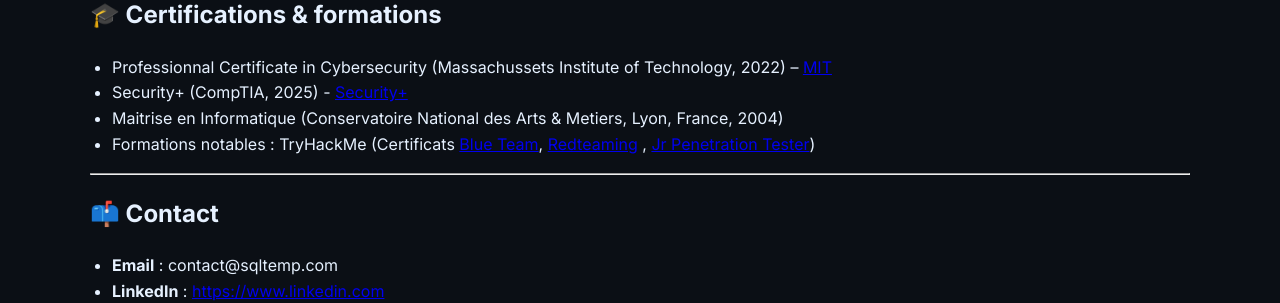
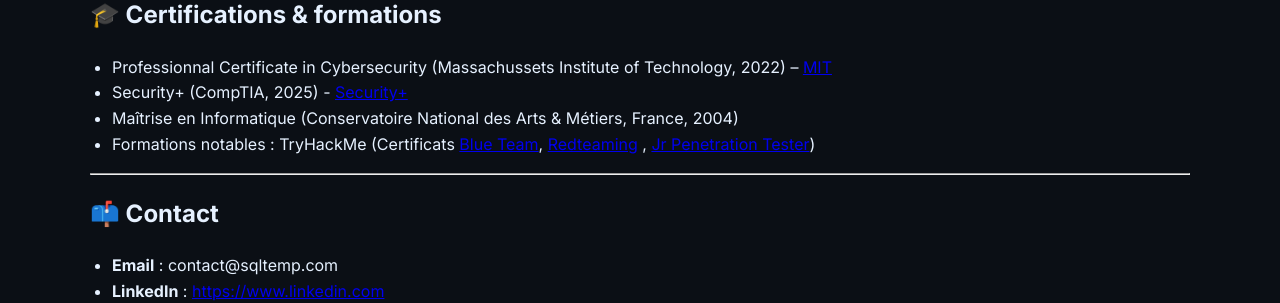
Before and after one commit to sqltemp/portfolio, a Jekyll site: the page built from index.md, in a window 1280 px wide and 900 px high, scrolled down 1717 px. Shown: the part 381-684 px from the top of the window. Built offline with Jekyll 4.4.1, drawn with Linux system fonts in a browser that asks for light colours; our own code applies the rules of GitHub Pages for plain Markdown files.

Commit message:
Update index.md

```diff
--- a/index.md
+++ b/index.md
@@ -197,7 +197,7 @@
 
 - Professionnal Certificate in Cybersecurity (Massachussets Institute of Technology, 2022) – [MIT](https://certificates.emeritus.org/551ef89b-003f-456c-b6ae-f3fac29734db#acc.oCvBfZWQ)
 - Security+ (CompTIA, 2025) -  [Security+](https://www.credly.com/badges/64372dff-c123-469f-8ef0-38c62923a272)
-- Maitrise en Informatique (Conservatoire National des Arts & Metiers, Lyon, France, 2004)
+- Maîtrise en Informatique (Conservatoire National des Arts & Métiers, France, 2004)
 - Formations notables : TryHackMe (Certificats [Blue Team](https://tryhackme-certificates.s3-eu-west-1.amazonaws.com/THM-ZVVQEKCLAQ.pdf), [Redteaming](https://tryhackme-certificates.s3-eu-west-1.amazonaws.com/THM-KGKMGGWDIB.pdf) , [Jr Penetration Tester](https://tryhackme-certificates.s3-eu-west-1.amazonaws.com/THM-CVEG9XZNC6.pdf))
 
 ---
```
